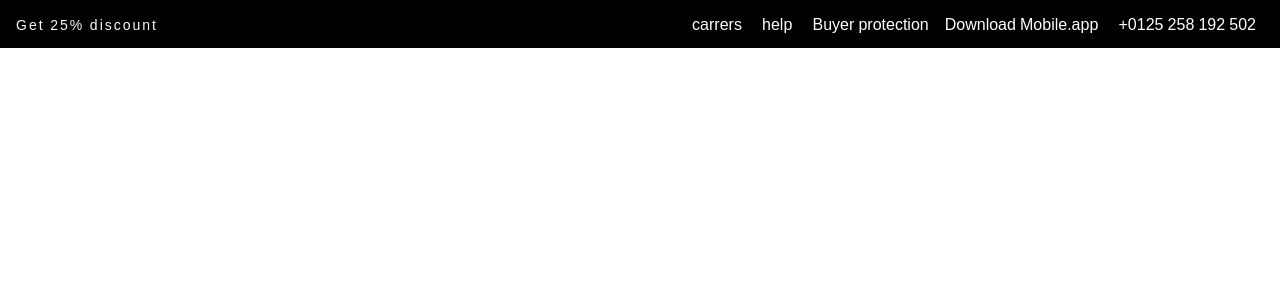
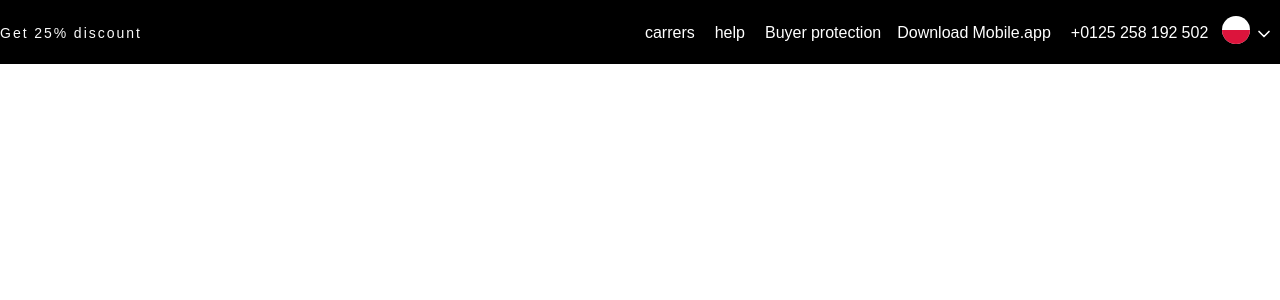
Before and after one commit to MichalGz/Sklep, a SvelteKit app: page /buyer-protection in a window 1280 px wide. Shown: the top 300 px of the page. Built offline with nearby package versions, Linux system fonts and the light colour scheme.

Commit message:
added flags, arrow and countryselector code

```diff
--- /dev/null
+++ b/src/components/arrow.svelte
@@ -0,0 +1 @@
+<svg class="rotate" xmlns="http://www.w3.org/2000/svg" width="20" height="20" viewBox="0 0 24 24" fill="none" stroke="#fff" stroke-width="2" stroke-linecap="round" stroke-linejoin="round"><polyline points="6 9 12 15 18 9"></polyline></svg>
--- /dev/null
+++ b/src/components/download-icon.svelte
@@ -0,0 +1 @@
+<svg xmlns="http://www.w3.org/2000/svg" width="20" height="20" viewBox="0 0 24 24" fill="none" stroke="#fff" stroke-width="2" stroke-linecap="round" stroke-linejoin="round" class="feather feather-download"><path d="M21 15v4a2 2 0 0 1-2 2H5a2 2 0 0 1-2-2v-4"></path><polyline points="7 10 12 15 17 10"></polyline><line x1="12" y1="15" x2="12" y2="3"></line></svg>
--- /dev/null
+++ b/src/components/england-flag.svelte
@@ -0,0 +1,11 @@
+<svg class="flag" xmlns="http://www.w3.org/2000/svg" width="28px" height="28px" viewBox="0 0 512 512">
+    <path fill="#fff" d="M0 0h512v512H0z"/>
+    <path fill="#ce1124" d="M215 0h82v512h-82z"/>
+    <path fill="#ce1124" d="M0 215h512v82H0z"/>
+  </svg>
+
+  <style>
+    .flag {
+        border-radius: 50% 50%;
+    }
+  </style>
--- /dev/null
+++ b/src/components/germany-flag.svelte
@@ -0,0 +1,11 @@
+<svg class="flag" xmlns="http://www.w3.org/2000/svg" width="28px" height="28px" viewBox="0 0 512 512">
+    <path fill="#ffce00" d="M0 341.3h512V512H0z"/>
+    <path d="M0 0h512v170.7H0z"/>
+    <path fill="#d00" d="M0 170.7h512v170.6H0z"/>
+  </svg>
+
+  <style>
+    .flag {
+        border-radius: 50% 50%;
+    }
+  </style>
--- /dev/null
+++ b/src/components/phone-icon.svelte
@@ -0,0 +1 @@
+<svg xmlns="http://www.w3.org/2000/svg" width="20" height="20" viewBox="0 0 24 24" fill="none" stroke="#fff" stroke-width="2" stroke-linecap="round" stroke-linejoin="round" class="feather feather-phone"><path d="M22 16.92v3a2 2 0 0 1-2.18 2 19.79 19.79 0 0 1-8.63-3.07 19.5 19.5 0 0 1-6-6 19.79 19.79 0 0 1-3.07-8.67A2 2 0 0 1 4.11 2h3a2 2 0 0 1 2 1.72 12.84 12.84 0 0 0 .7 2.81 2 2 0 0 1-.45 2.11L8.09 9.91a16 16 0 0 0 6 6l1.27-1.27a2 2 0 0 1 2.11-.45 12.84 12.84 0 0 0 2.81.7A2 2 0 0 1 22 16.92z"></path></svg>
--- /dev/null
+++ b/src/components/poland-flag.svelte
@@ -0,0 +1,12 @@
+<svg class="flag" xmlns="http://www.w3.org/2000/svg" width="28px" height="28px" viewBox="0 0 512 512">
+    <g fill-rule="evenodd">
+      <path fill="#fff" d="M512 512H0V0h512z"/>
+      <path fill="#dc143c" d="M512 512H0V256h512z"/>
+    </g>
+  </svg>
+
+  <style>
+    .flag {
+        border-radius: 50% 50%;
+    }
+  </style>
--- a/src/components/top-bar-country-selector.svelte
+++ b/src/components/top-bar-country-selector.svelte
@@ -0,0 +1,76 @@
+<script>
+	import Arrow from "./arrow.svelte";
+    import EnglandFlag from "./england-flag.svelte";
+	import GermanyFlag from "./germany-flag.svelte";
+    import PolandFlag from "./poland-flag.svelte";
+    const countries = ["Polski",'English','Deuchland'];
+    let selectedCountry = countries.at(0);
+    let isOpen = false;
+    function toggleOpen() {
+        isOpen = !isOpen
+    }
+    /**
+	 * @param {string | undefined} country
+	 */
+    function selectCountry(country) {
+        selectedCountry = country;
+    }
+</script>
+
+<div class="countrySelector">
+    <button class="selectedCountry" on:click={toggleOpen}>
+        {#if selectedCountry === "Polski"}
+        <PolandFlag />
+        {:else if selectedCountry === "English"}
+        <EnglandFlag />
+        {:else if selectedCountry === "Deuchland"}
+        <GermanyFlag />
+        {:else}
+        Nie wspierany jezyk
+        {/if}
+        <Arrow />
+    </button>
+    {#if isOpen}
+    <div class="modal">
+        <p class="language">Wybierz język: </p>
+        {#each countries as country}
+        <button class="country" on:click={()=>selectCountry(country)}>
+            {country}
+        </button>
+        {/each}
+    </div>
+    {/if}
+</div>
+
+
+<style>
+    .countrySelector {
+        position: relative;
+    }
+
+    .modal {
+        position: absolute;
+        display: flex;
+        flex-direction: column;
+        top: 50px;
+        right: 0;
+        padding: 8px;
+        background-color: #fff;
+        -webkit-box-shadow: 21px 1px 21px 1px rgba(66, 68, 90, 1);
+        -moz-box-shadow: 21px 1px 21px 1px rgba(66, 68, 90, 1);
+        box-shadow: 21px 1px 21px 1px rgba(66, 68, 90, 1);
+    }
+
+    .selectedCountry {
+        color: #fff;
+        background: inherit;
+        border: none;
+        height: 100%;
+        aspect-ratio: 1 / 1;
+    }
+
+    .language {
+        font-size: 16px;
+        padding: 8px;
+    }
+</style>
--- a/src/components/top-bar-navigation.svelte
+++ b/src/components/top-bar-navigation.svelte
@@ -5,6 +5,12 @@
 </nav>
 
 <style>
+    .navigation {
+        display: flex;
+        gap: 4px;
+        align-items: center;
+        justify-content: start;
+    }
     .link {
         padding: 16px 8px;
         color: white;
--- a/src/components/top-bar-user-action.svelte
+++ b/src/components/top-bar-user-action.svelte
@@ -4,6 +4,12 @@
 </div>
 
 <style>
+    .actions {
+        display: flex;
+        gap: 4px;
+        align-items: center;
+        justify-content: start;
+    }
     .action {
         padding: 0px 8px;
         text-decoration: none;
--- a/src/components/top-bar.svelte
+++ b/src/components/top-bar.svelte
@@ -19,7 +19,7 @@
 <style>
     .topbar {
         background-color: black;
-        padding: 16px;
+        padding: 0px;
         display: flex;
         justify-content: space-between;
         align-items: center;
```
